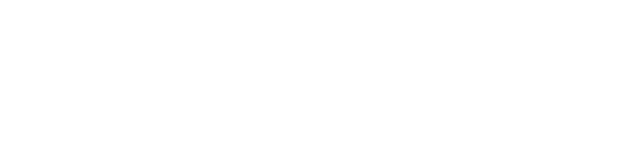
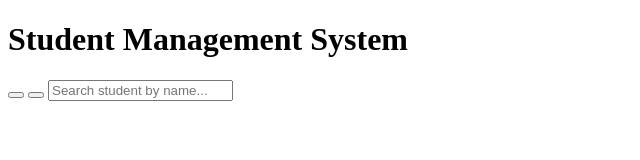
Before and after one commit to toprakmuhammed/html-css-js-projects, a plain HTML site: page project-19-student-management-system/index.html in a window 1280 px wide. Shown: the whole page, without its empty margins (0-640 px from the left). Drawn offline with Linux system fonts and the light colour scheme.

Commit message:
add initial btn's.

```diff
--- a/project-19-student-management-system/index.html
+++ b/project-19-student-management-system/index.html
@@ -7,6 +7,19 @@
     <title>Student Management System</title>
   </head>
   <body>
+    <header>
+      <h1>Student Management System</h1>
+      <nav>
+        <button id="addStudentBtn"></button>
+        <button id="addLectureBtn"></button>
+        <input
+          type="text"
+          id="searchInput"
+          placeholder="Search student by name..."
+        />
+      </nav>
+    </header>
+
     <script src="script.js"></script>
   </body>
 </html>
```
